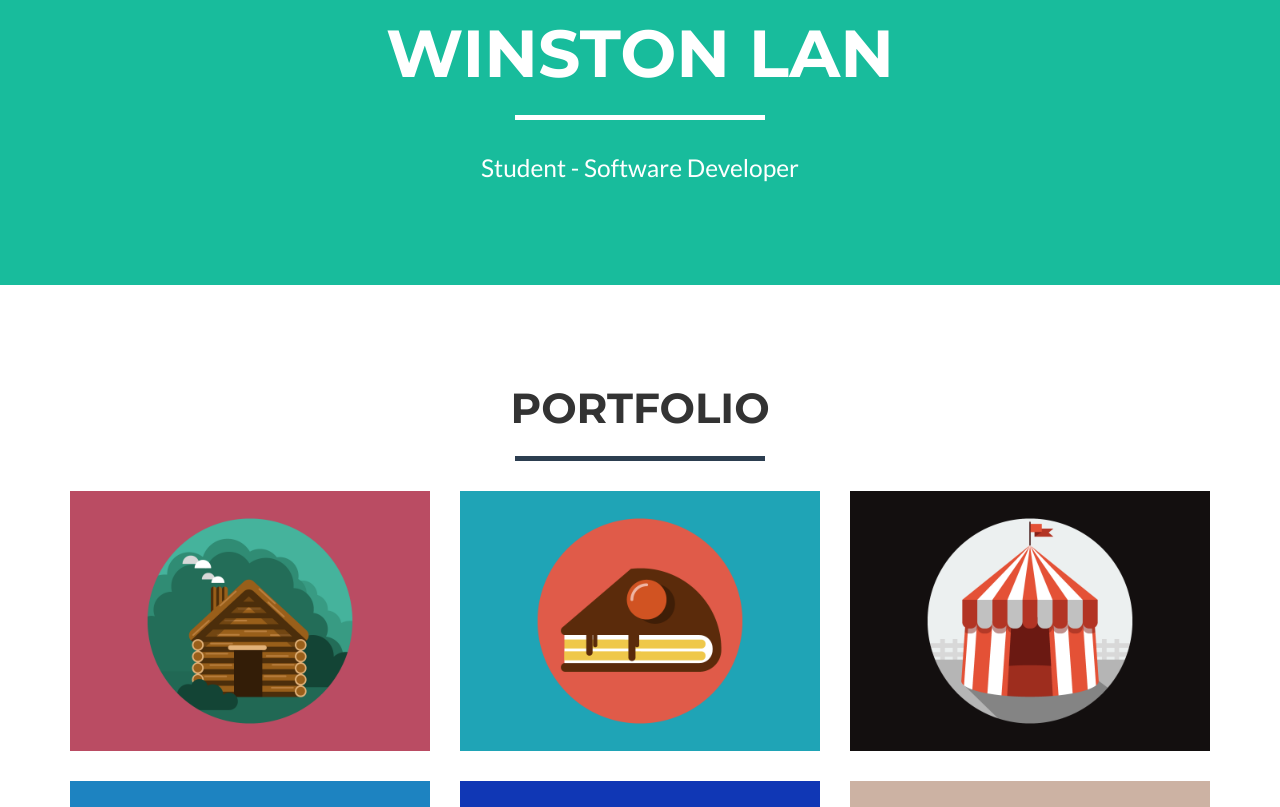
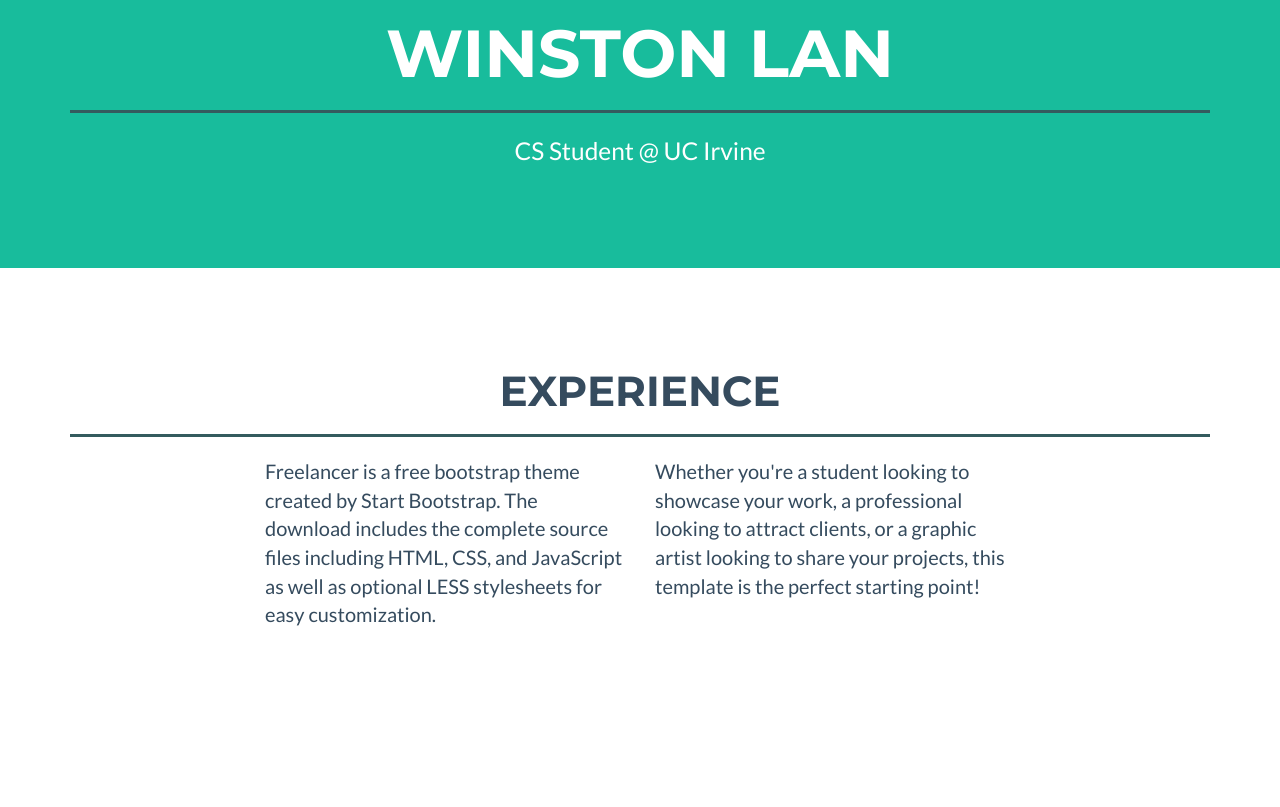
Before and after one commit to winstonlan/portfolio-v2, a website: page index.html in a window 1280 px wide. Shown: the part 459-1266 px from the top of the page. Drawn offline with nearby package versions, Linux system fonts and the light colour scheme.

Commit message:
Add Experience and Change <hr> color
Added the experience section, and update the color of the hr tags to navy blue.

```diff
--- a/css/freelancer.css
+++ b/css/freelancer.css
@@ -29,6 +29,9 @@ h6 {
   font-family: "Montserrat", "Helvetica Neue", Helvetica, Arial, sans-serif;
   text-transform: uppercase;
   font-weight: 700;
+}
+hr {
+  border-top: 3px solid #345B5E;
 }
 hr.star-light,
 hr.star-primary {
@@ -181,8 +184,8 @@ section h2 {
   font-size: 3em;
 }
 section.success {
-  background: #18BC9C;
-  color: white;
+  background: white;
+  color: #354B5E;
 }
 @media (max-width: 767px) {
   section {
--- a/index.html
+++ b/index.html
@@ -15,7 +15,7 @@
     <link href="vendor/bootstrap/css/bootstrap.min.css" rel="stylesheet">
 
     <!-- Theme CSS -->
-    <link href="css/freelancer.min.css" rel="stylesheet">
+    <link href="css/freelancer.css" rel="stylesheet">
 
     <!-- Custom Fonts -->
     <link href="vendor/font-awesome/css/font-awesome.min.css" rel="stylesheet" type="text/css">
@@ -75,16 +75,41 @@
         <div class="container" id="maincontent" tabindex="-1">
             <div class="row">
                 <div class="col-lg-12">
-                    <img class="img-responsive" src="img/profile.png" alt="">
+                    <img class="img-responsive img-circle" src="img/profile.jpg" alt="">
                     <div class="intro-text">
                         <h1 class="name">Winston Lan</h1>
-                        <hr class="star-light">
-                        <span class="skills">Student - Software Developer</span>
+                        <hr>
+                        <span class="skills">CS Student @ UC Irvine </span>
                     </div>
                 </div>
             </div>
         </div>
     </header>
+
+    <!-- Experience Section -->
+    <section class="success" id="experience">
+        <div class="container">
+            <div class="row">
+                <div class="col-lg-12 text-center">
+                    <h2>Experience</h2>
+                    <hr>
+                </div>
+            </div>
+            <div class="row">
+                <div class="col-lg-4 col-lg-offset-2">
+                    <p>Freelancer is a free bootstrap theme created by Start Bootstrap. The download includes the complete source files including HTML, CSS, and JavaScript as well as optional LESS stylesheets for easy customization.</p>
+                </div>
+                <div class="col-lg-4">
+                    <p>Whether you're a student looking to showcase your work, a professional looking to attract clients, or a graphic artist looking to share your projects, this template is the perfect starting point!</p>
+                </div>
+                <div class="col-lg-8 col-lg-offset-2 text-center">
+                    <a href="#" class="btn btn-lg btn-outline">
+                        <i class="fa fa-download"></i> Download Theme
+                    </a>
+                </div>
+            </div>
+        </div>
+    </section>
 
     <!-- Portfolio Grid Section -->
     <section id="portfolio">
@@ -92,7 +117,7 @@
             <div class="row">
                 <div class="col-lg-12 text-center">
                     <h2>Portfolio</h2>
-                    <hr class="star-primary">
+                    <hr>
                 </div>
             </div>
             <div class="row">
@@ -166,7 +191,7 @@
             <div class="row">
                 <div class="col-lg-12 text-center">
                     <h2>About</h2>
-                    <hr class="star-light">
+                    <hr>
                 </div>
             </div>
             <div class="row">
```
Also changed, not shown: img/profile.jpg (added), img/temp.png (renamed from img/profile.png).
